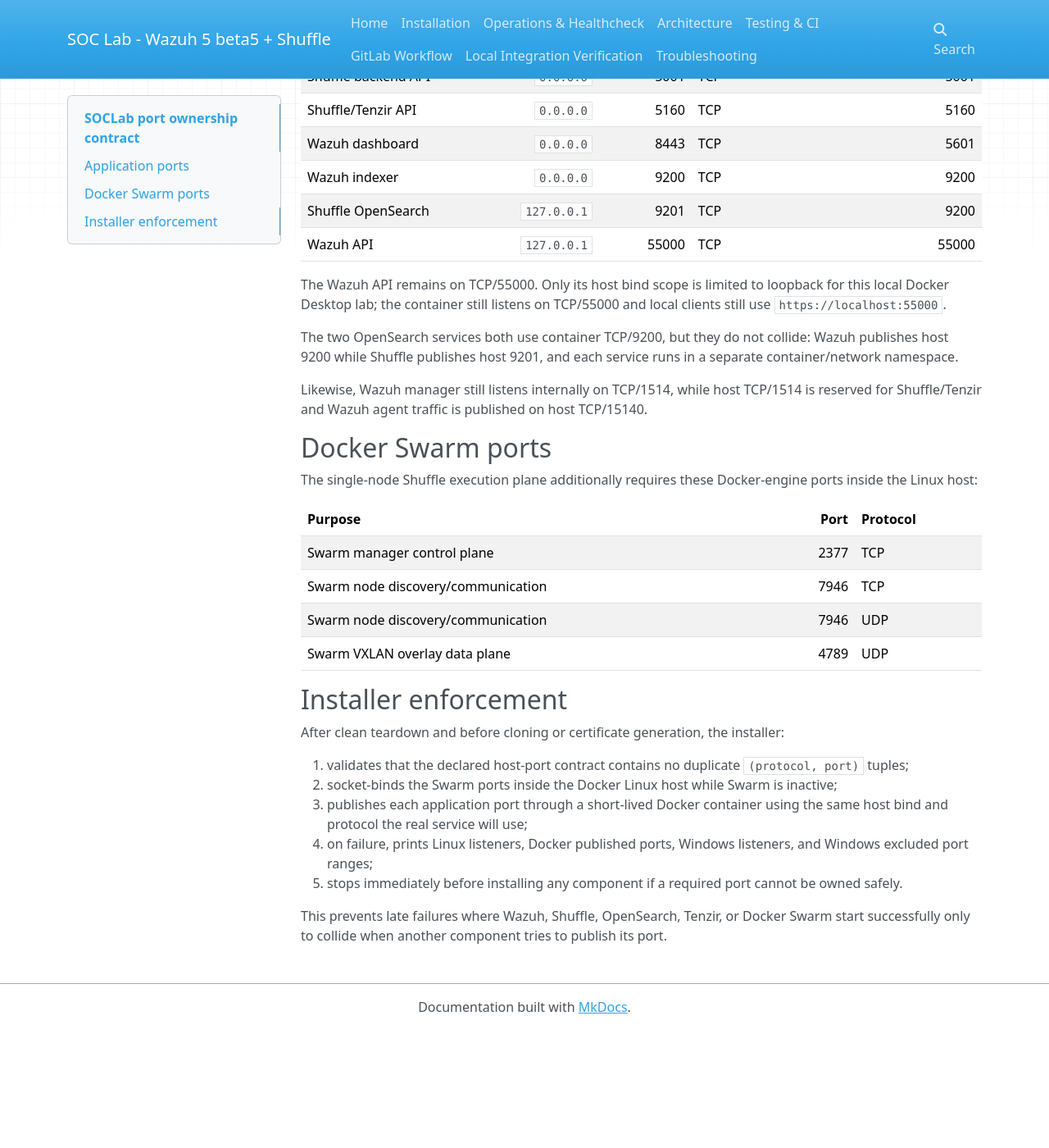
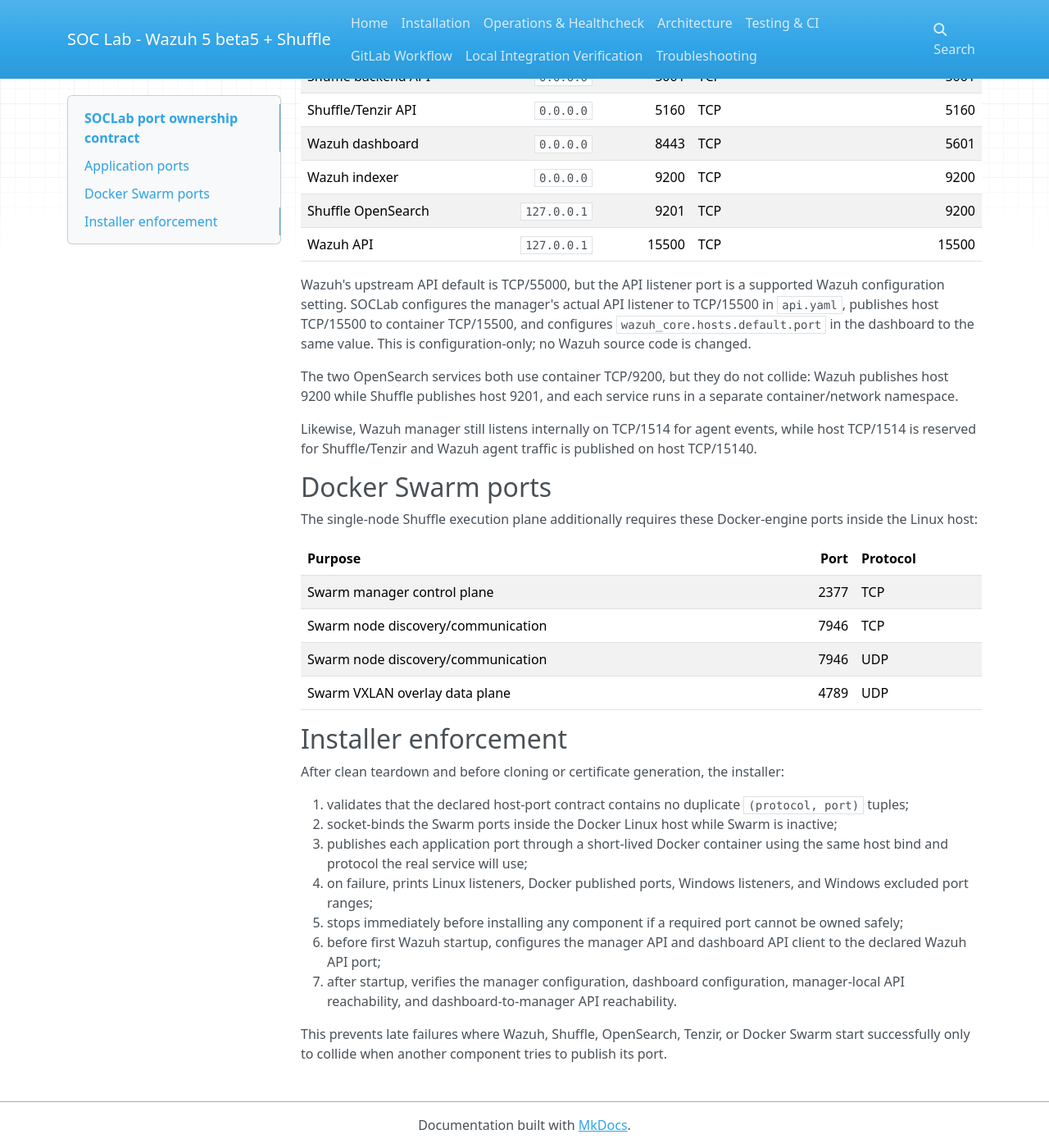
Before and after one commit to avioren/SOCLab, an MkDocs documentation site: the page built from docs/diagrams/port-contract.md, in a window 1280 px wide and 1400 px high, scrolled down 499 px. Shown: the whole window at 82% size. Built offline with MkDocs 1.6.1, drawn with Linux system fonts in a browser that asks for light colours; nearby versions of some CDN libraries; before the commit the page ends 1755 px from its top, so only the background shows below that.

Commit message:
docs: document configured Wazuh API port

```diff
--- a/docs/diagrams/port-contract.md
+++ b/docs/diagrams/port-contract.md
@@ -17,13 +17,13 @@ SOCLab uses one explicit host-port ownership table. Container-internal ports may
 | Wazuh dashboard | `0.0.0.0` | 8443 | TCP | 5601 |
 | Wazuh indexer | `0.0.0.0` | 9200 | TCP | 9200 |
 | Shuffle OpenSearch | `127.0.0.1` | 9201 | TCP | 9200 |
-| Wazuh API | `127.0.0.1` | 55000 | TCP | 55000 |
+| Wazuh API | `127.0.0.1` | 15500 | TCP | 15500 |
 
-The Wazuh API remains on TCP/55000. Only its host bind scope is limited to loopback for this local Docker Desktop lab; the container still listens on TCP/55000 and local clients still use `https://localhost:55000`.
+Wazuh's upstream API default is TCP/55000, but the API listener port is a supported Wazuh configuration setting. SOCLab configures the manager's actual API listener to TCP/15500 in `api.yaml`, publishes host TCP/15500 to container TCP/15500, and configures `wazuh_core.hosts.default.port` in the dashboard to the same value. This is configuration-only; no Wazuh source code is changed.
 
 The two OpenSearch services both use container TCP/9200, but they do not collide: Wazuh publishes host 9200 while Shuffle publishes host 9201, and each service runs in a separate container/network namespace.
 
-Likewise, Wazuh manager still listens internally on TCP/1514, while host TCP/1514 is reserved for Shuffle/Tenzir and Wazuh agent traffic is published on host TCP/15140.
+Likewise, Wazuh manager still listens internally on TCP/1514 for agent events, while host TCP/1514 is reserved for Shuffle/Tenzir and Wazuh agent traffic is published on host TCP/15140.
 
 ## Docker Swarm ports
 
@@ -44,6 +44,8 @@ After clean teardown and before cloning or certificate generation, the installer
 2. socket-binds the Swarm ports inside the Docker Linux host while Swarm is inactive;
 3. publishes each application port through a short-lived Docker container using the same host bind and protocol the real service will use;
 4. on failure, prints Linux listeners, Docker published ports, Windows listeners, and Windows excluded port ranges;
-5. stops immediately before installing any component if a required port cannot be owned safely.
+5. stops immediately before installing any component if a required port cannot be owned safely;
+6. before first Wazuh startup, configures the manager API and dashboard API client to the declared Wazuh API port;
+7. after startup, verifies the manager configuration, dashboard configuration, manager-local API reachability, and dashboard-to-manager API reachability.
 
 This prevents late failures where Wazuh, Shuffle, OpenSearch, Tenzir, or Docker Swarm start successfully only to collide when another component tries to publish its port.
```
